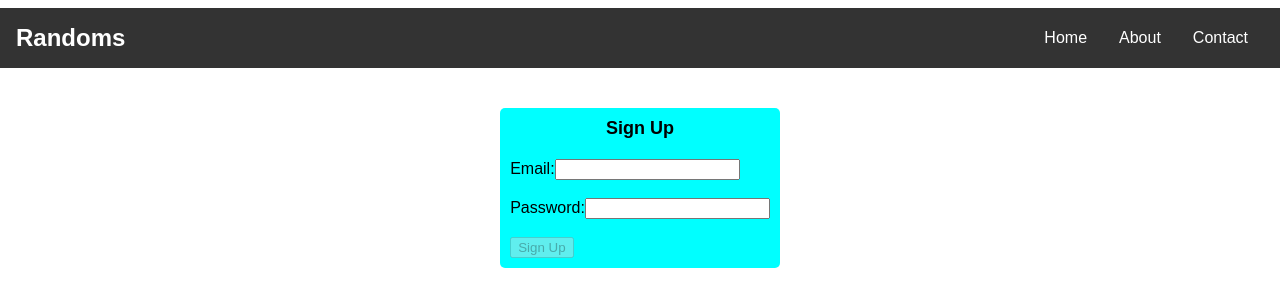
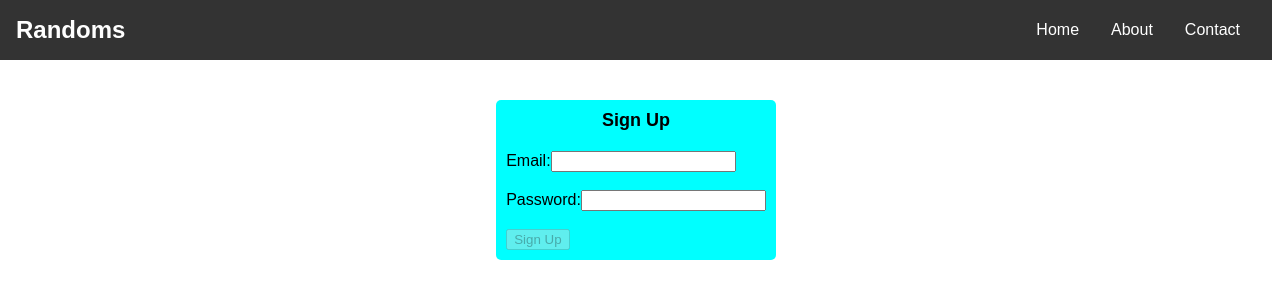
Before and after one commit to DAndre06d/Randoms, a React (Create React App) app: page / in a window 1280 px wide. Shown: the top 306 px of the page. Built offline with nearby package versions, Linux system fonts and the light colour scheme.

Commit message:
Fixed the margin of navbar

```diff
--- a/src/App.css
+++ b/src/App.css
@@ -1,8 +1,7 @@
 body {
   font-family: "Premis", sans-serif;
   margin-left: 0;
-  height: 100%;
-  width: 100%;
+  margin-top: 0;
 }
 /******************             APP STYLE            *********************/
 .app-form{
```
